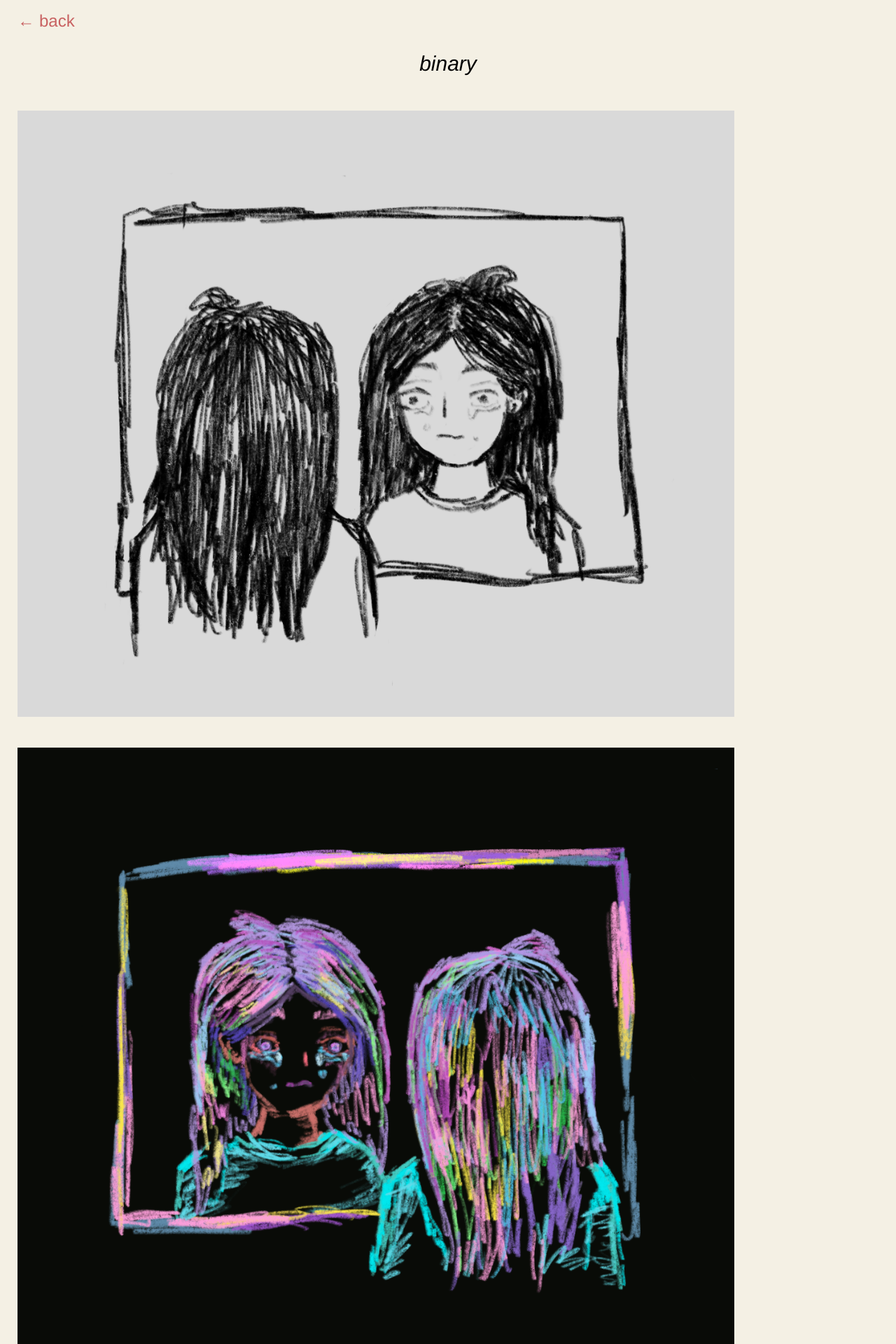
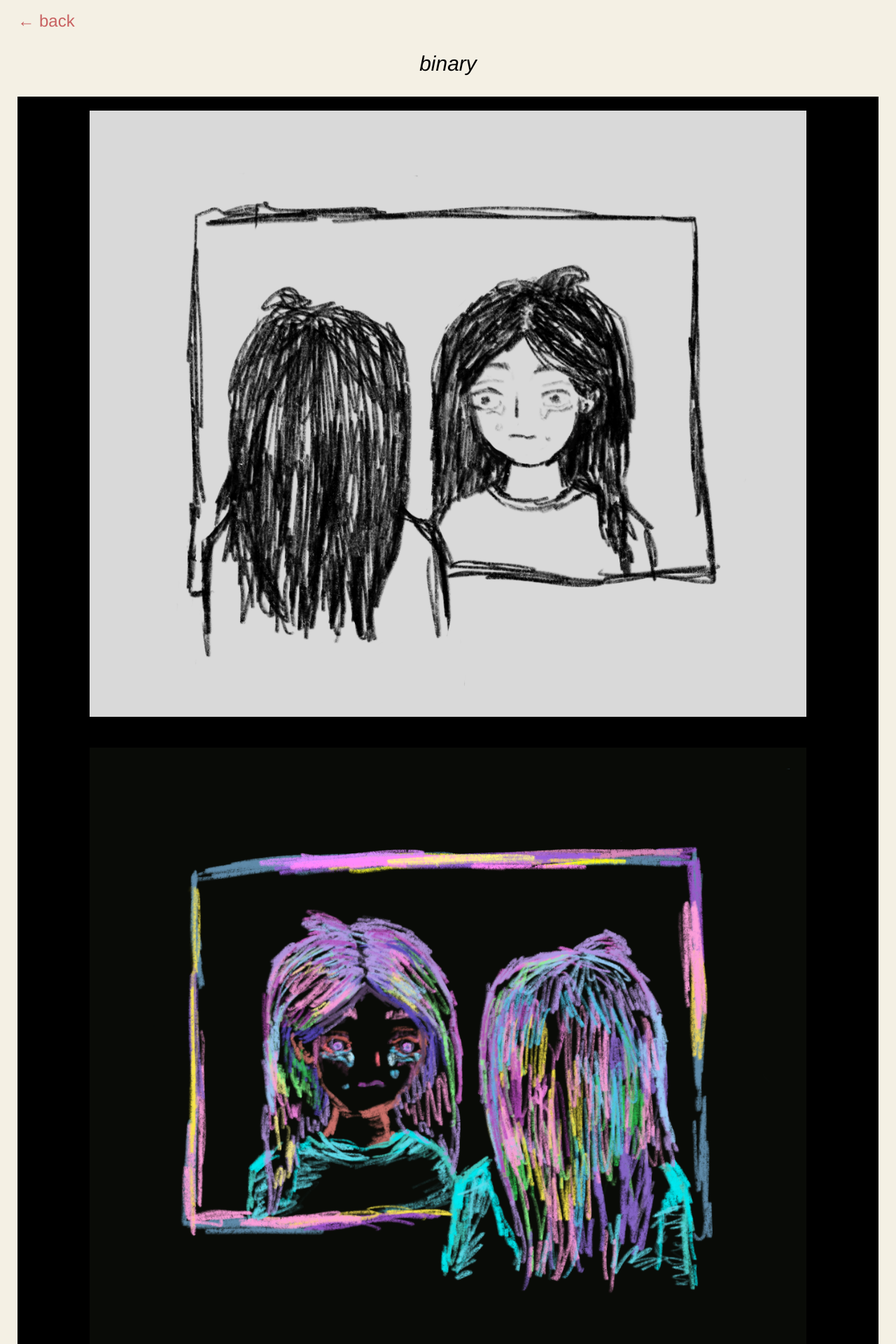
Before and after one commit to soupypan/soupypan.github.io, a Jekyll site: the page built from _illustrations/binary.md, in a window 1280 px wide. Shown: the top 1920 px of the page at 70% size. Built offline with Jekyll 4.4.1, drawn with Linux system fonts in a browser that asks for light colours.

Commit message:
Update binary.md

```diff
--- a/_illustrations/binary.md
+++ b/_illustrations/binary.md
@@ -2,6 +2,9 @@
 layout: genpgart
 title: binary
 post_cover: /assets/illustration/binary_cover.gif
+images:
+  - image_path: /assets/illustration/binary_1.png
+  - image_path: /assets/illustration/binary_0.png
 ---
 
 ![downloadimg](/assets/illustration/binary_1.png){:class = "artpage"}
```
